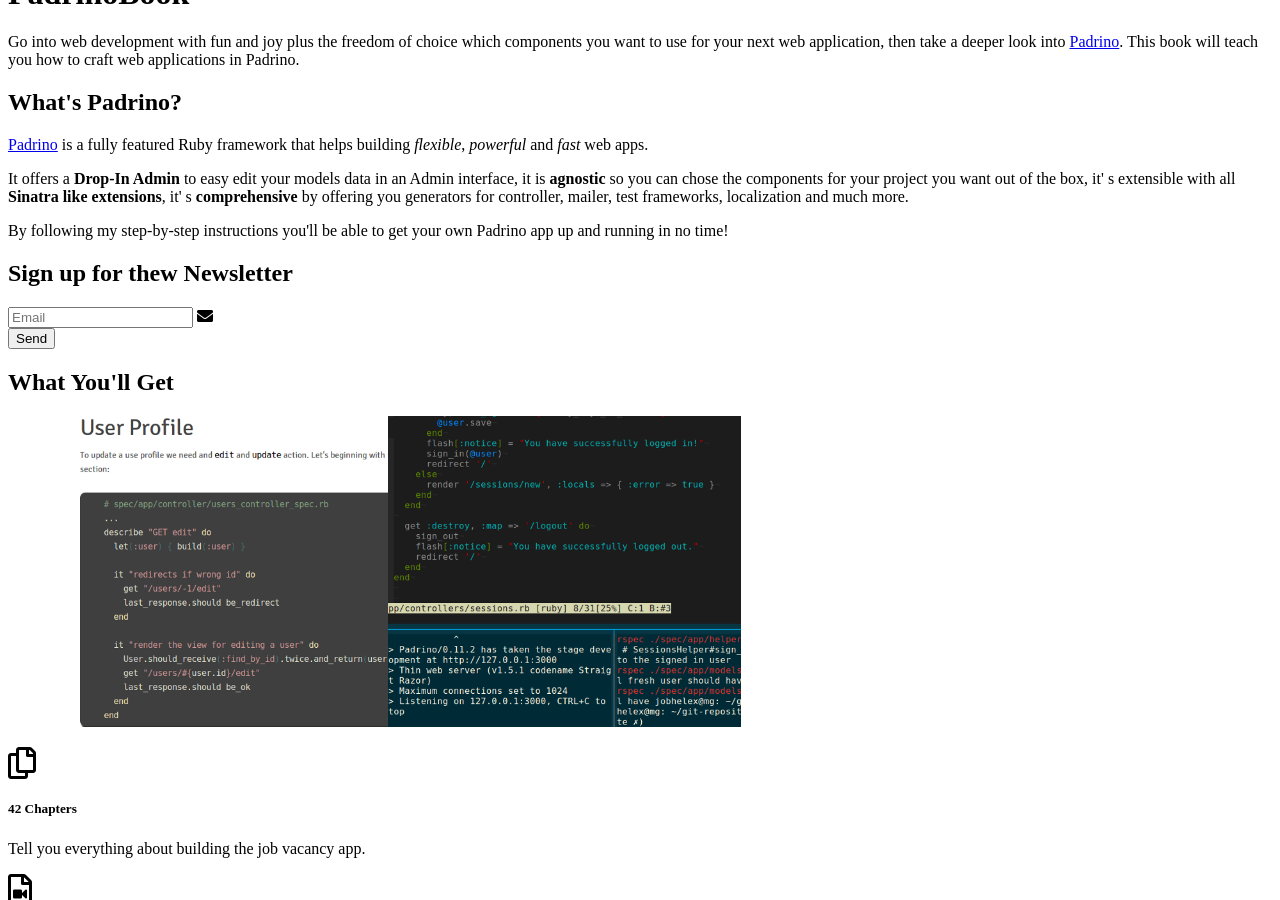
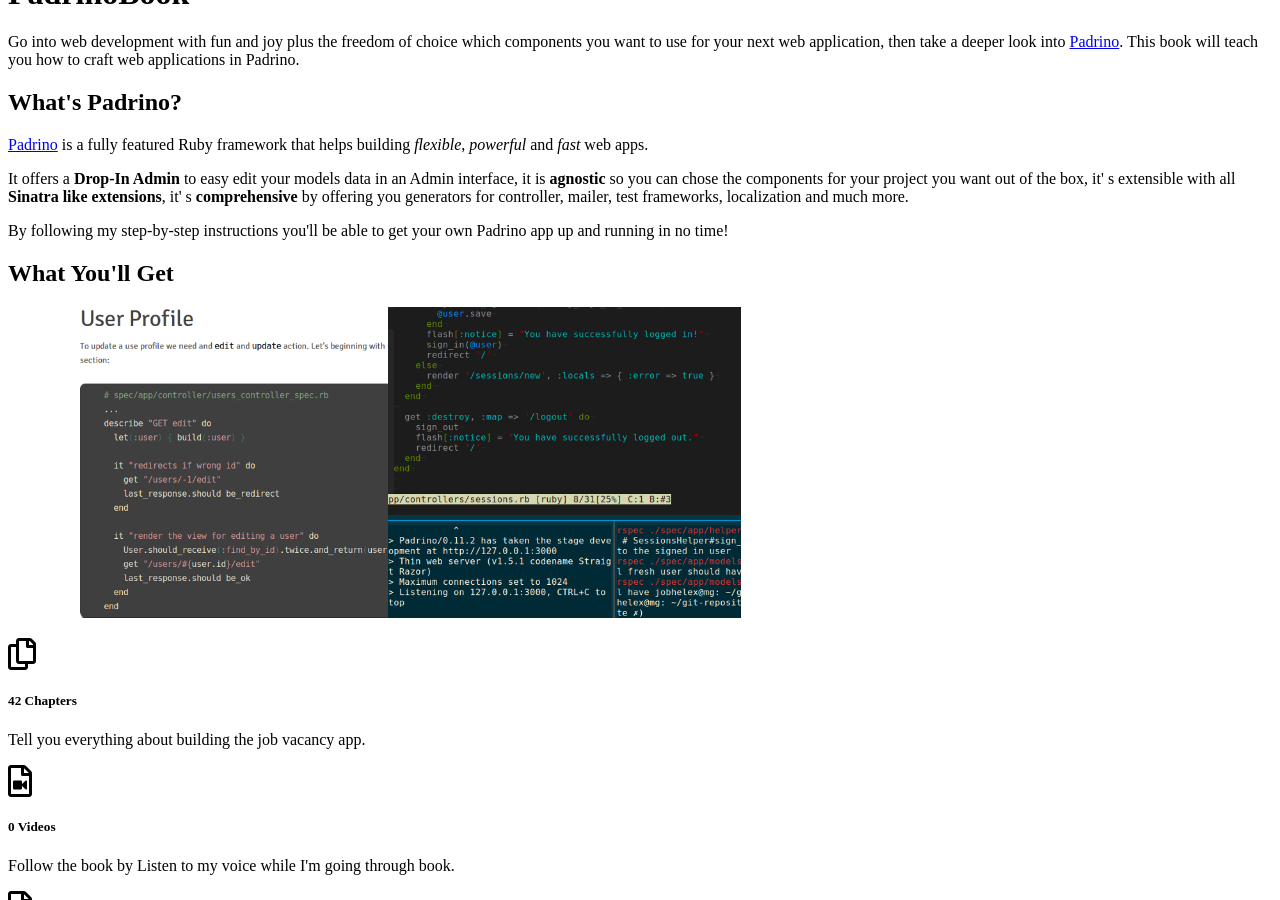
Before and after one commit to padrinobook/padrinobook.com, a Jekyll site: the page built from index.md, in a window 1280 px wide and 900 px high, scrolled down 430 px. Built offline with Jekyll 4.4.1, drawn with Linux system fonts in a browser that asks for light colours; nearby versions of some CDN libraries; Markdown is read by kramdown in place of the engine named in the settings.

Commit message:
Remove aggressive newsletter subscription for mailchimp

```diff
--- a/index.md
+++ b/index.md
@@ -31,29 +31,6 @@ description: The Guide To Master The Elegant Ruby Web Framework. A practical app
       <p>By following my step-by-step instructions you'll be able to get your own
      Padrino app up and running in no time!
       </p>
-    </div>
-  </div>
-</section>
-
-<section id="newsletter-signup" class="is-hidden-tablet">
-  <h2>Sign up for thew Newsletter</h2>
-  <div class="columns">
-    <div class="column is-12">
-      <form action="https://wikimatze.us6.list-manage.com/subscribe/post?u=4010f8ce18503766e176536f1&amp;id=198f8c0321" method="post" id="mc-embedded-subscribe-form" name="mc-embedded-subscribe-form" class="validate" target="_blank" novalidate>
-        <div class="field">
-          <div class="control has-icons-left">
-            <input class="input" id="mce-EMAIL" name="EMAIL" placeholder="Email" value="" type="email" required>
-            <span class="icon is-small is-left">
-              <i class="fas fa-envelope"></i>
-            </span>
-          </div>
-        </div>
-        <div class="field is-grouped">
-          <div class="control">
-            <button type="submit" value="Subscribe" name="subscribe" id="mc-embedded-subscribe" class="button is-large is-link">Send</button>
-          </div>
-        </div>
-      </form>
     </div>
   </div>
 </section>
```
Also changed, not shown: css/style.css (+0 -18 lines).
